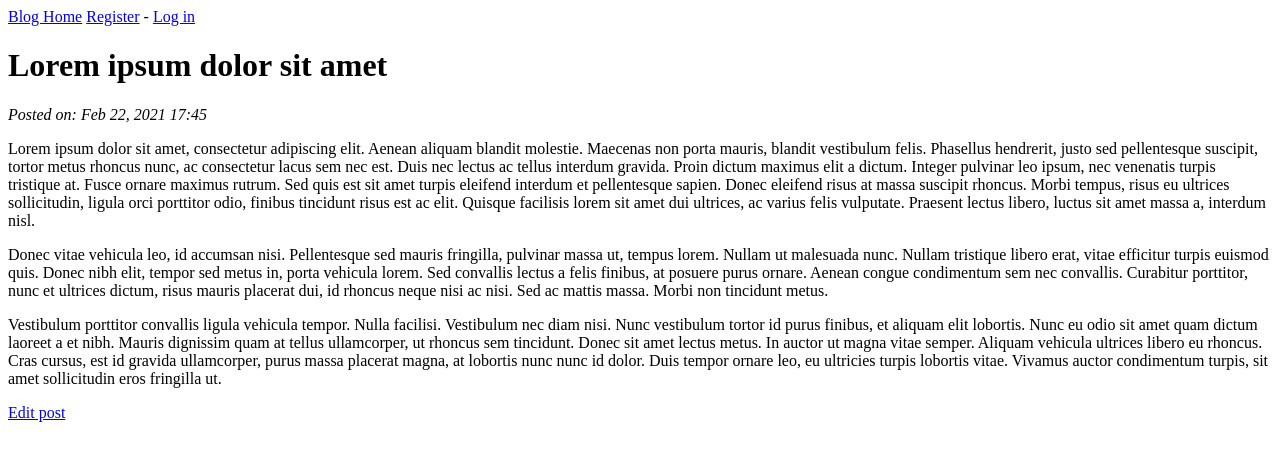
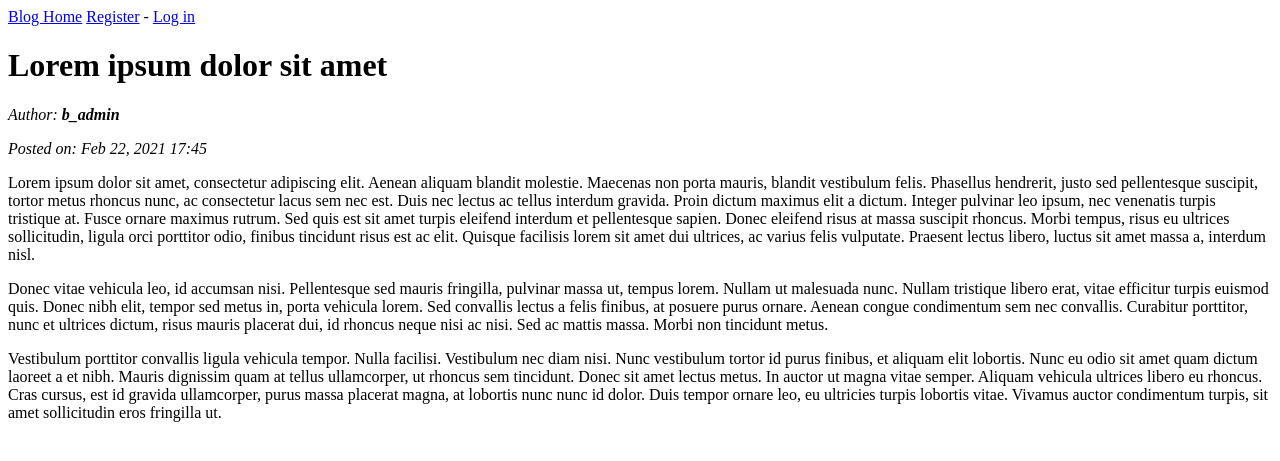
Before and after one commit to xerifeazeitona/PCC_WebApp, a Django app: page /post/5 in a window 1280 px wide. Shown: the top 461 px of the page. Run offline with Django 3.2, Linux system fonts and the light colour scheme; data comes from the database, SQL or seed files in the repository; both versions use the stored data as it was after the commit.

Commit message:
added exercises 19.3-19.5

```diff
--- a/exercises/19_1_blog/Blog/settings.py
+++ b/exercises/19_1_blog/Blog/settings.py
@@ -122,3 +122,6 @@ USE_TZ = True
 # https://docs.djangoproject.com/en/3.1/howto/static-files/
 
 STATIC_URL = '/static/'
+
+# My settings
+LOGIN_URL = 'users:login'
--- a/exercises/19_1_blog/blogs/models.py
+++ b/exercises/19_1_blog/blogs/models.py
@@ -1,10 +1,12 @@
 from django.db import models
+from django.contrib.auth.models import User
 
 class BlogPost(models.Model):
     """Simple model of a basic blog post."""
     title = models.CharField(max_length=200)
     text = models.TextField()
     date_added = models.DateTimeField(auto_now_add=True)
+    author = models.ForeignKey(User, on_delete=models.CASCADE)
 
     def __str__(self):
         """Return a string representation of the model."""
--- a/exercises/19_1_blog/blogs/templates/blogs/index.html
+++ b/exercises/19_1_blog/blogs/templates/blogs/index.html
@@ -16,6 +16,9 @@
         {% endfor %}
     </ul>
 
-    <a href="{% url 'blogs:new_post' %}">Add a new post</a>
+    {% if user.is_authenticated %}
+        <a href="{% url 'blogs:new_post' %}">Add a new post</a>
+    {% endif %}
+
 
 {% endblock content %}
--- a/exercises/19_1_blog/blogs/templates/blogs/post.html
+++ b/exercises/19_1_blog/blogs/templates/blogs/post.html
@@ -2,9 +2,12 @@
 
 {% block content %}
     <h1>{{ post.title }}</h1>
+    <p><i>Author: <b>{{ post.author }}</b></i></p>
     <p><i>Posted on: {{ post.date_added|date:'M d, Y H:i' }}</i></p>
     <p>{{ post.text|linebreaks }}</p>
-    <p>
-        <a href="{% url 'blogs:edit_post' post.id %}">Edit post</a>
-    </p>
+    {% if post.author == user %}
+        <p>
+            <a href="{% url 'blogs:edit_post' post.id %}">Edit post</a>
+        </p>
+    {% endif %}
 {% endblock content %}
--- a/exercises/19_1_blog/blogs/views.py
+++ b/exercises/19_1_blog/blogs/views.py
@@ -1,7 +1,14 @@
 from django.shortcuts import render, redirect
+from django.contrib.auth.decorators import login_required
+from django.http import Http404
 
 from .models import BlogPost
 from .forms import BlogPostForm
+
+def check_author(post_author, current_user):
+    """Make sure the topic belongs to the current user."""
+    if post_author != current_user:
+        raise Http404
 
 def index(request):
     """The home page for blogs."""
@@ -15,6 +22,7 @@ def post(request, post_id):
     context = {'post': post}
     return render(request, 'blogs/post.html', context)
 
+@login_required
 def new_post(request):
     """Add a new blog post."""
     if request.method != 'POST':
@@ -24,16 +32,20 @@ def new_post(request):
         # POST data submitted; process data.
         form = BlogPostForm(data=request.POST)
         if form.is_valid():
-            form.save()
+            blog_post = form.save(commit=False)
+            blog_post.author = request.user
+            blog_post.save()
             return redirect('blogs:index')
 
     # Display a blank or invalid form.
     context = {'form': form}
     return render(request, 'blogs/new_post.html', context)
 
+@login_required
 def edit_post(request, post_id):
     """Edit an existing blog post."""
     post = BlogPost.objects.get(id=post_id)
+    check_author(post.author, request.user)
 
     if request.method != 'POST':
         # No data submitted; create a blank form.
```
Also changed, not shown: learning_log/learning_logs/views.py (+8 -3 lines), exercises/19_1_blog/blogs/migrations/0002_blogpost_author.py (added), exercises/19_1_blog/db.sqlite3, learning_log/db.sqlite3.
